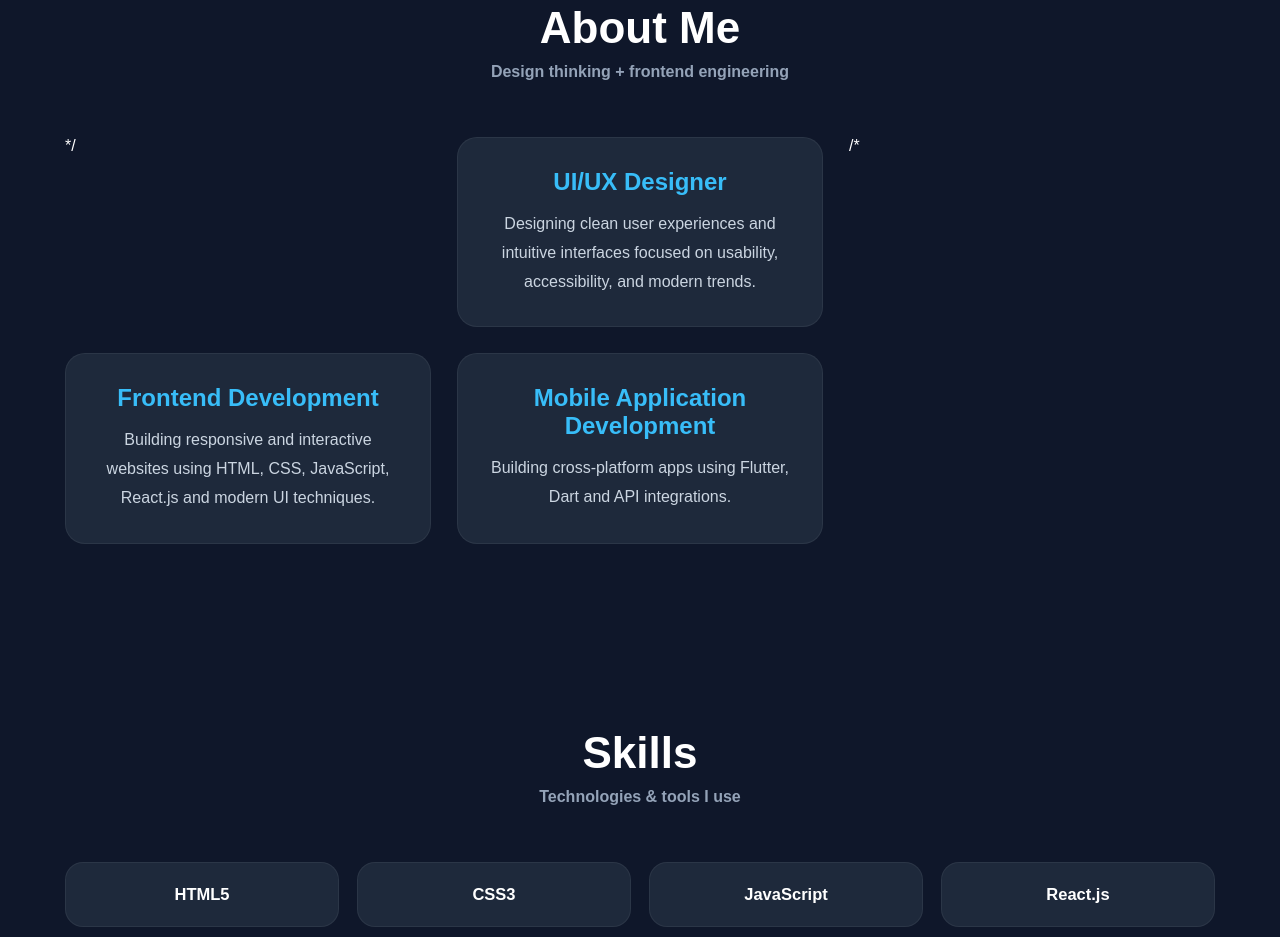
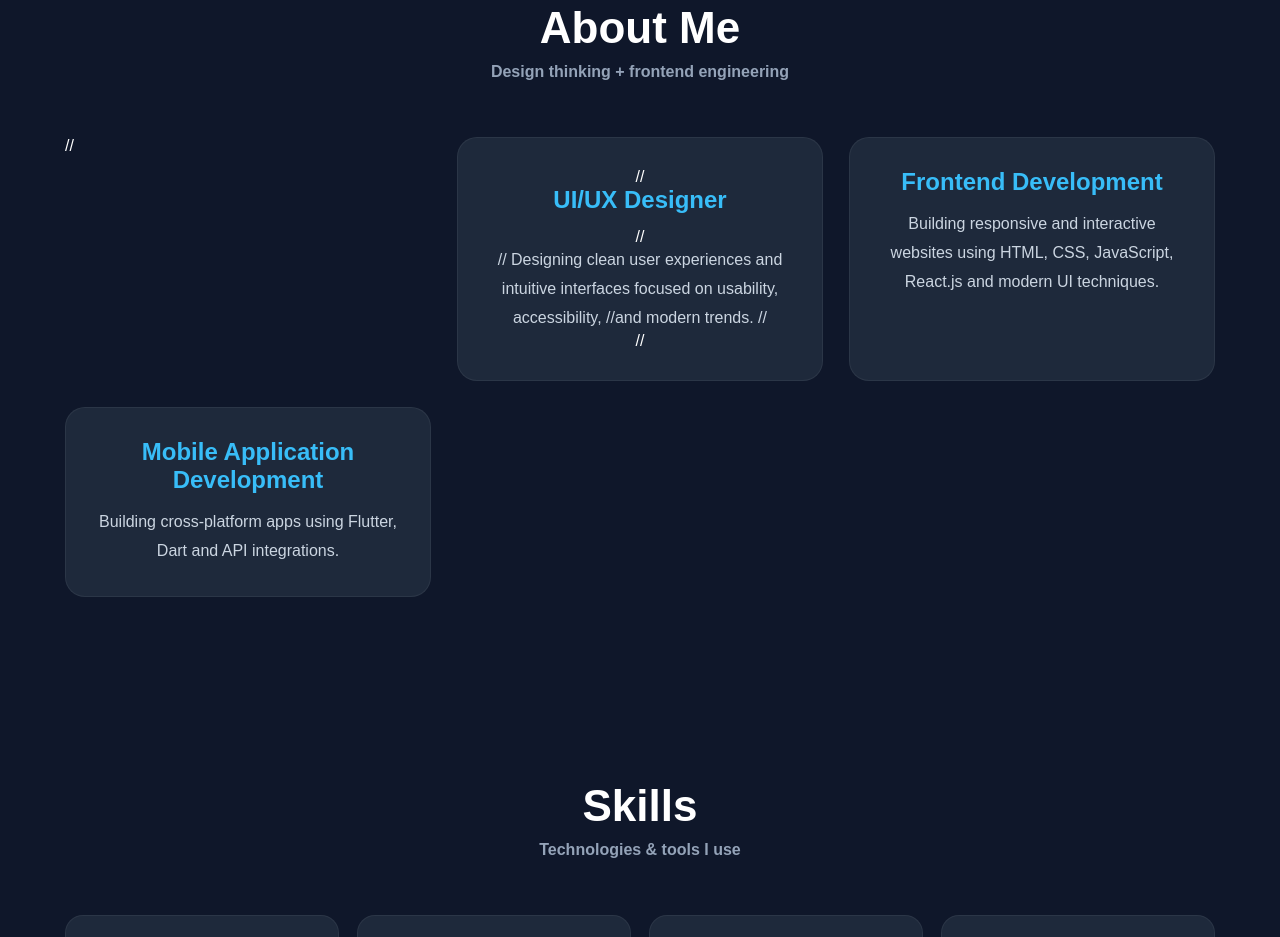
Before and after one commit to hassanmahgoub/My-WebSite, a plain HTML site: page index.html in a window 1280 px wide. Shown: the part 889-1826 px from the top of the page. Drawn offline with Linux system fonts and the light colour scheme.

Commit message:
Update index.html

```diff
--- a/index.html
+++ b/index.html
@@ -75,13 +75,13 @@
         </div>
 
         <div class="about-container">
-          */<article class="about-card">
-            <h3>UI/UX Designer</h3>
-            <p>
-              Designing clean user experiences and intuitive interfaces focused on usability, accessibility,
-              and modern trends.
-            </p>
-          </article> /*
+          //<article class="about-card">
+            //<h3>UI/UX Designer</h3>
+            //<p>
+             // Designing clean user experiences and intuitive interfaces focused on usability, accessibility,
+              //and modern trends.
+           // </p>
+          //</article>
 
           <article class="about-card">
             <h3>Frontend Development</h3>
```
